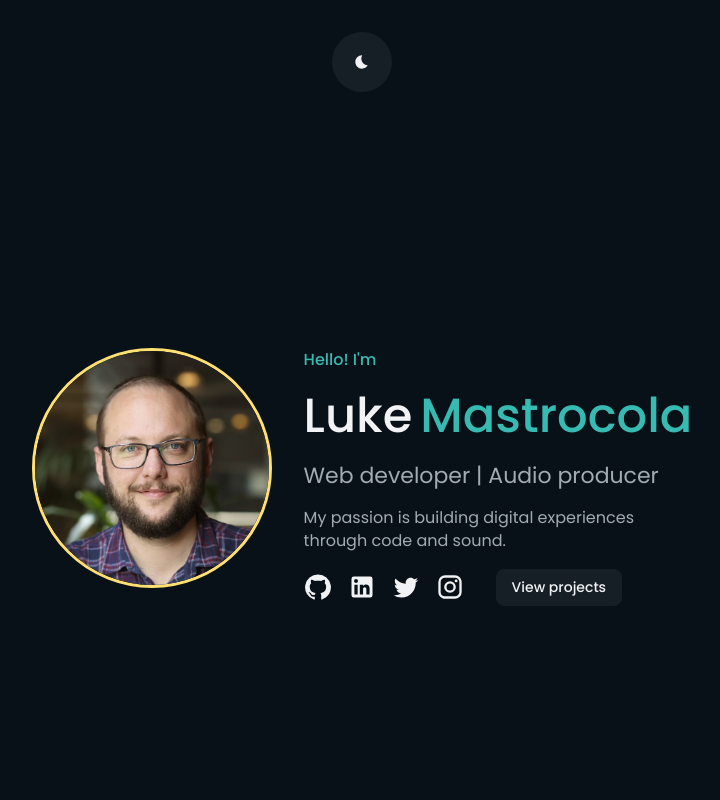
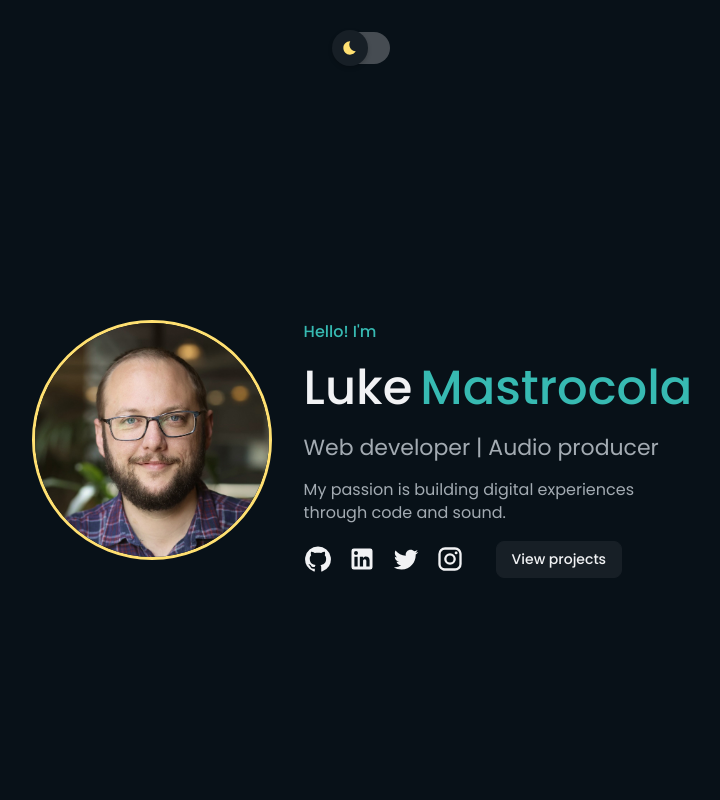
Before and after one commit to mastra90/luke-mastrocola-portfolio, a React (Vite) app: page / in a window 1280 px wide. Shown: the top 800 px of the page, without its empty margins (278-998 px from the left). Built offline with nearby package versions, Linux system fonts and the light colour scheme.

Commit message:
Add wrapper for footer links, update toggle button component and refector footer

```diff
--- a/src/App.tsx
+++ b/src/App.tsx
@@ -28,7 +28,7 @@ const App = () => {
         <About />
         <Portfolio />
         <Contact />
-        <Footer isDark={isDark} toggleTheme={() => setIsDark(!isDark)} />
+        <Footer isDark={isDark} setIsDark={() => setIsDark(!isDark)} />
       </Box>
     </ThemeProvider>
   );
--- a/src/components/Footer.tsx
+++ b/src/components/Footer.tsx
@@ -1,25 +1,18 @@
-import { Box, IconButton, Tooltip, Typography, useTheme } from "@mui/material";
-import { FlexBox } from "../helpers/Wrappers";
+import { Typography, useTheme } from "@mui/material";
+import { FlexBox, FooterLinks } from "../helpers/Wrappers";
 import { useResponsive } from "../hooks/useResponsive";
-import { Link } from "react-scroll";
-import { Bedtime, WbSunny } from "@mui/icons-material";
+import ToggleThemeButton from "./ToggleThemeButton";
 
-type FooterProps = {
-  toggleTheme: () => void;
+const Footer = ({
+  isDark,
+  setIsDark,
+}: {
   isDark: boolean;
-};
-
-const Footer = ({ toggleTheme, isDark }: FooterProps) => {
+  setIsDark: (value: boolean) => void;
+}) => {
   const theme = useTheme();
-  const { buttonHover, yellow } = theme.palette;
   const bgcolor = theme.palette.background;
-  const text = theme.palette.text;
   const isMobile = useResponsive();
-
-  const iconSx = {
-    position: "absolute",
-    fontSize: 16,
-  };
 
   return (
     <FlexBox
@@ -31,86 +24,15 @@ const Footer = ({ toggleTheme, isDark }: FooterProps) => {
     >
       <FlexBox row>
         <Typography variant="h6">Luke Mastrocola</Typography>
-        <Tooltip disableInteractive title={`Change to ${isDark ? "light" : "dark"} mode`}>
-          <Box
-            sx={{
-              width: 56,
-              height: 32,
-              backgroundColor: isDark ? "#464c52" : "#dbd9d9",
-              borderRadius: 4,
-              position: "relative",
-              cursor: "pointer",
-              "&:hover": {
-                "& .bedtime-icon": {
-                  opacity: isDark ? 0 : 1,
-                  color: yellow,
-                },
-                "& .sunny-icon": {
-                  opacity: isDark ? 1 : 0,
-                  color: bgcolor.default,
-                },
-                "& .MuiIconButton-root": {
-                  backgroundColor: isDark ? text.primary : text.primary,
-                },
-              },
-            }}
-            onClick={toggleTheme}
-          >
-            <IconButton
-              sx={{
-                top: -2,
-                left: isDark ? -2 : 22,
-                width: 36,
-                height: 36,
-                backgroundColor: isDark ? "#171f26" : buttonHover,
-                boxShadow: "0 2px 4px rgba(0,0,0,0.2)",
-              }}
-            >
-              <Bedtime
-                className="bedtime-icon"
-                sx={{
-                  ...iconSx,
-                  opacity: isDark ? 1 : 0,
-                  color: isDark ? yellow : text.primary,
-                }}
-              />
-              <WbSunny
-                className="sunny-icon"
-                sx={{
-                  ...iconSx,
-                  opacity: isDark ? 0 : 1,
-                  color: isDark ? yellow : text.primary,
-                }}
-              />
-            </IconButton>
-          </Box>
-        </Tooltip>
+        <ToggleThemeButton toggleTheme={() => setIsDark(!isDark)} isDark={isDark} />
       </FlexBox>
       <Typography variant="body2" fontSize={16}>
         Web developer | Audio producer
       </Typography>
-
       <Typography sx={{ pb: 4 }} variant="body2" fontSize={16}>
         © 2025 Luke Mastrocola. All rights reserved.
       </Typography>
-
-      <FlexBox row gap={isMobile ? 2 : 4} sx={{ display: "flex", alignItems: "center" }}>
-        <Link to="home" smooth={true} duration={500} offset={-32}>
-          <Typography fontWeight={500} sx={{ cursor: "pointer" }}>
-            Home
-          </Typography>
-        </Link>
-        <Link to="about" smooth={true} duration={500} offset={isMobile ? -36 : -48}>
-          <Typography fontWeight={500} sx={{ cursor: "pointer" }}>
-            About me
-          </Typography>
-        </Link>
-        <Link to="portfolio" smooth={true} duration={500} offset={isMobile ? -36 : -48}>
-          <Typography fontWeight={500} sx={{ cursor: "pointer" }}>
-            View projects
-          </Typography>
-        </Link>
-      </FlexBox>
+      <FooterLinks />
     </FlexBox>
   );
 };
--- a/src/components/ToggleThemeButton.tsx
+++ b/src/components/ToggleThemeButton.tsx
@@ -1,4 +1,4 @@
-import { Box, Button, Tooltip, useTheme } from "@mui/material";
+import { Box, IconButton, Tooltip, useTheme } from "@mui/material";
 import { Bedtime, WbSunny } from "@mui/icons-material";
 import { useResponsive } from "../hooks/useResponsive";
 
@@ -9,7 +9,7 @@ type ToggleThemeButtonProps = {
 
 const ToggleThemeButton = ({ toggleTheme, isDark }: ToggleThemeButtonProps) => {
   const theme = useTheme();
-  const { yellow } = theme.palette;
+  const { yellow, buttonHover } = theme.palette;
   const text = theme.palette.text;
   const bgcolor = theme.palette.background;
   const isMobile = useResponsive();
@@ -22,30 +22,113 @@ const ToggleThemeButton = ({ toggleTheme, isDark }: ToggleThemeButtonProps) => {
   return (
     <Box id="home" sx={{ m: isMobile ? 2 : "auto", mb: isMobile ? -2 : 0 }}>
       <Tooltip disableInteractive title={`Change to ${isDark ? "light" : "dark"} mode`}>
-        <Button
-          size="small"
-          disableRipple
+        <Box
           onClick={toggleTheme}
           sx={{
-            borderColor: bgcolor.secondary,
-            minWidth: 0,
-            width: isMobile ? 48 : 60,
-            height: isMobile ? 48 : 60,
-            borderRadius: 8,
-            "&:hover": {
-              bgcolor: !isDark ? text.primary : bgcolor.secondary,
-              color: !isDark ? text.primary : bgcolor.secondary,
-              "& .bedtime-icon": { opacity: isDark ? 0 : 1, color: yellow },
-              "& .sunny-icon": { opacity: isDark ? 1 : 0, color: yellow },
-            },
+            width: 56,
+            height: 32,
+            backgroundColor: isDark ? "#464c52" : "#dbd9d9",
+            borderRadius: 4,
+            position: "relative",
+            "&:hover": {},
           }}
         >
-          <Bedtime className="bedtime-icon" sx={{ ...iconSx, opacity: isDark ? 1 : 0 }} />
-          <WbSunny className="sunny-icon" sx={{ ...iconSx, opacity: isDark ? 0 : 1 }} />
-        </Button>
+          <IconButton
+            sx={{
+              top: -2,
+              left: isDark ? -2 : 22,
+              width: 36,
+              height: 36,
+              backgroundColor: isDark ? "#171f26" : buttonHover,
+              boxShadow: "0 2px 4px rgba(0,0,0,0.2)",
+              transition: "left 0.2s ease-in-out !important",
+              "&:hover": {
+                backgroundColor: text.primary,
+                "& .bedtime-icon": {
+                  opacity: isDark ? 0 : 1,
+                  color: yellow,
+                },
+                "& .sunny-icon": {
+                  opacity: isDark ? 1 : 0,
+                  color: bgcolor.default,
+                },
+              },
+            }}
+          >
+            <Bedtime
+              className="bedtime-icon"
+              sx={{
+                ...iconSx,
+                opacity: isDark ? 1 : 0,
+                color: isDark ? yellow : text.primary,
+              }}
+            />
+            <WbSunny
+              className="sunny-icon"
+              sx={{
+                ...iconSx,
+                opacity: isDark ? 0 : 1,
+                color: isDark ? yellow : text.primary,
+              }}
+            />
+          </IconButton>
+        </Box>
       </Tooltip>
     </Box>
   );
 };
 
 export default ToggleThemeButton;
+
+
+// import { Box, Button, Tooltip, useTheme } from "@mui/material";
+// import { Bedtime, WbSunny } from "@mui/icons-material";
+// import { useResponsive } from "../hooks/useResponsive";
+
+// type ToggleThemeButtonProps = {
+//   toggleTheme: () => void;
+//   isDark: boolean;
+// };
+
+// const ToggleThemeButton = ({ toggleTheme, isDark }: ToggleThemeButtonProps) => {
+//   const theme = useTheme();
+//   const { yellow } = theme.palette;
+//   const text = theme.palette.text;
+//   const bgcolor = theme.palette.background;
+//   const isMobile = useResponsive();
+
+//   const iconSx = {
+//     position: "absolute",
+//     transition: "all 0.1s ease-in-out",
+//   };
+
+//   return (
+//     <Box sx={{ m: isMobile ? 2 : "auto", mb: isMobile ? -2 : 0 }}>
+//       <Tooltip disableInteractive title={`Change to ${isDark ? "light" : "dark"} mode`}>
+//         <Button
+//           size="small"
+//           disableRipple
+//           onClick={toggleTheme}
+//           sx={{
+//             borderColor: bgcolor.secondary,
+//             minWidth: 0,
+//             width: isMobile ? 48 : 60,
+//             height: isMobile ? 48 : 60,
+//             borderRadius: 8,
+//             "&:hover": {
+//               bgcolor: !isDark ? text.primary : bgcolor.secondary,
+//               color: !isDark ? text.primary : bgcolor.secondary,
+//               "& .bedtime-icon": { opacity: isDark ? 0 : 1, color: yellow },
+//               "& .sunny-icon": { opacity: isDark ? 1 : 0, color: yellow },
+//             },
+//           }}
+//         >
+//           <Bedtime className="bedtime-icon" sx={{ ...iconSx, opacity: isDark ? 1 : 0 }} />
+//           <WbSunny className="sunny-icon" sx={{ ...iconSx, opacity: isDark ? 0 : 1 }} />
+//         </Button>
+//       </Tooltip>
+//     </Box>
+//   );
+// };
+
+// export default ToggleThemeButton;
--- a/src/components/porfolio/DevWork.tsx
+++ b/src/components/porfolio/DevWork.tsx
@@ -11,10 +11,10 @@ import {
   useTheme,
 } from "@mui/material";
 import { devCardHoverSx, portfolioCardSx, portfolioMediaSx } from "../../helpers/Styles";
-import { DevProjectProps, devProjects } from "../../data/DevProjectsData";
 import { FlexBox, PortfolioCardLinks, SubHeading } from "../../helpers/Wrappers";
+import { devProjectsData, DevProjectsDataProps } from "../../data/DevProjectsData";
 
-const DevCard = ({ project }: { project: DevProjectProps }) => {
+const DevCard = ({ project }: { project: DevProjectsDataProps }) => {
   const theme = useTheme();
   const { green } = theme.palette;
   const { portfolioCardBg } = theme.palette;
@@ -101,7 +101,7 @@ const DevCard = ({ project }: { project: DevProjectProps }) => {
 const DevWork = () => {
   return (
     <Grid container spacing={2} sx={{ mx: "auto" }}>
-      {devProjects.map((project, index) => (
+      {devProjectsData.map((project, index) => (
         <Grid size={{ xs: 12, sm: 6, xl: 3 }} key={index}>
           <DevCard project={project} />
         </Grid>
--- a/src/data/DevProjectsData.tsx
+++ b/src/data/DevProjectsData.tsx
@@ -1,4 +1,4 @@
-export type DevProjectProps = {
+export type DevProjectsDataProps = {
   year: number;
   title: string;
   description: string;
@@ -10,7 +10,7 @@ export type DevProjectProps = {
   };
 };
 
-export const devProjects: DevProjectProps[] = [
+export const devProjectsData: DevProjectsDataProps[] = [
   {
     year: 2024,
     title: "Academic Portfolio",
--- a/src/helpers/Wrappers.tsx
+++ b/src/helpers/Wrappers.tsx
@@ -13,6 +13,7 @@ import {
 } from "@mui/material";
 import { cloneElement, ReactElement, ReactNode } from "react";
 import { useResponsive } from "../hooks/useResponsive";
+import { Link as FooterLink } from "react-scroll";
 
 type FlexBoxProps = BoxProps & {
   children: ReactNode;
@@ -280,3 +281,39 @@ export const SocialLinks = ({ sx }: SocialLinksProps) => {
     </FlexBox>
   );
 };
+
+type FooterLinksProps = {
+  sx?: SxProps<Theme>;
+};
+export const FooterLinks = ({ sx }: FooterLinksProps) => {
+  const isMobile = useResponsive();
+
+  const footerLinksx = {
+    fontWeight: 500,
+    cursor: "pointer",
+  };
+  const footerLinksData = [
+    {
+      to: "home",
+      label: "Home",
+    },
+    {
+      to: "about",
+      label: "About me",
+    },
+    {
+      to: "portfolio",
+      label: "View projects",
+    },
+  ];
+
+  return (
+    <FlexBox row gap={isMobile ? 2 : 4} sx={{ ...sx, display: "flex", alignItems: "center" }}>
+      {footerLinksData.map((footerLink, key) => (
+        <FooterLink key={key} to={footerLink.to} smooth={true} duration={500} offset={-32}>
+          <Typography sx={footerLinksx}>{footerLink.label}</Typography>
+        </FooterLink>
+      ))}
+    </FlexBox>
+  );
+};
```
